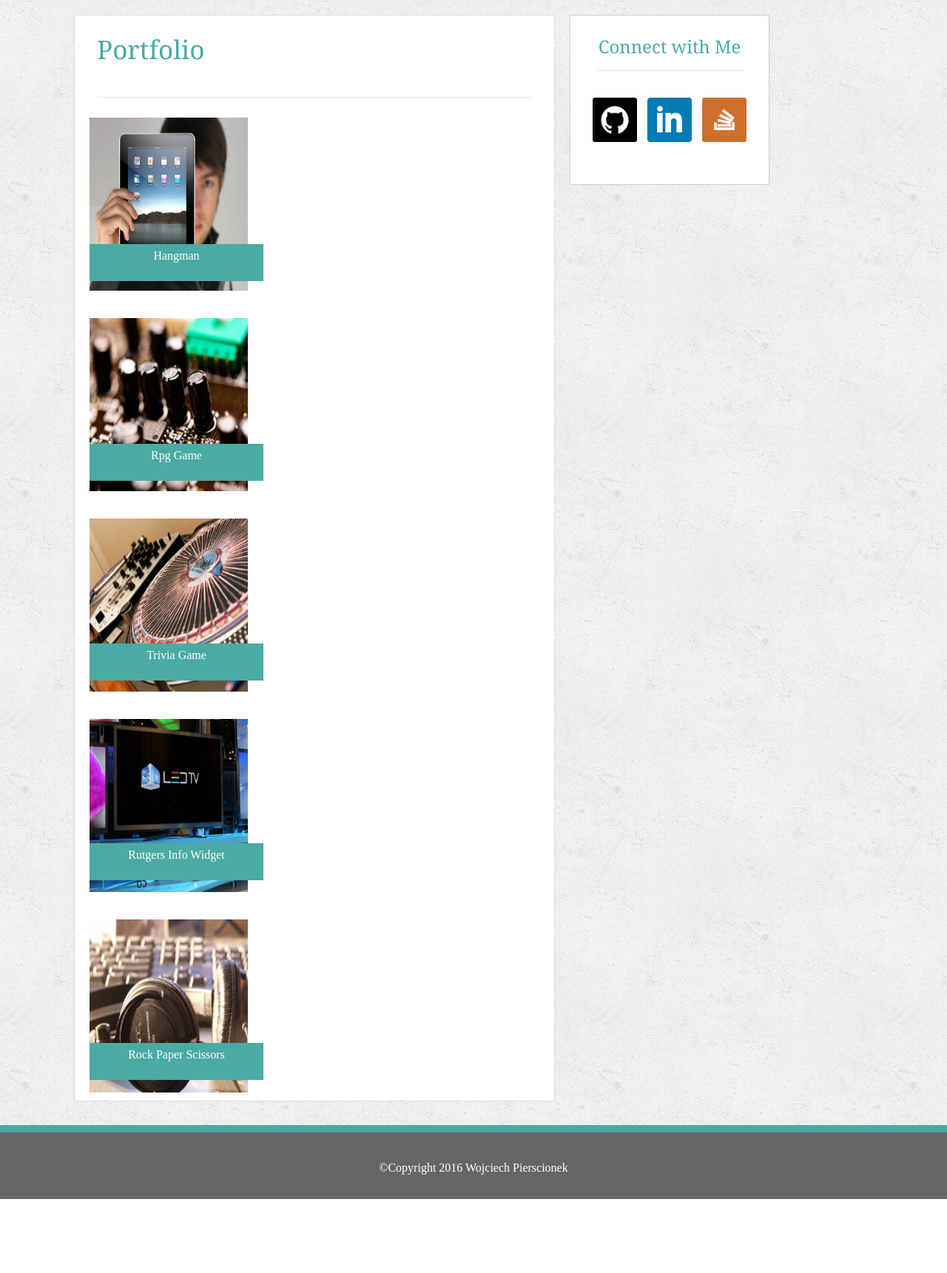
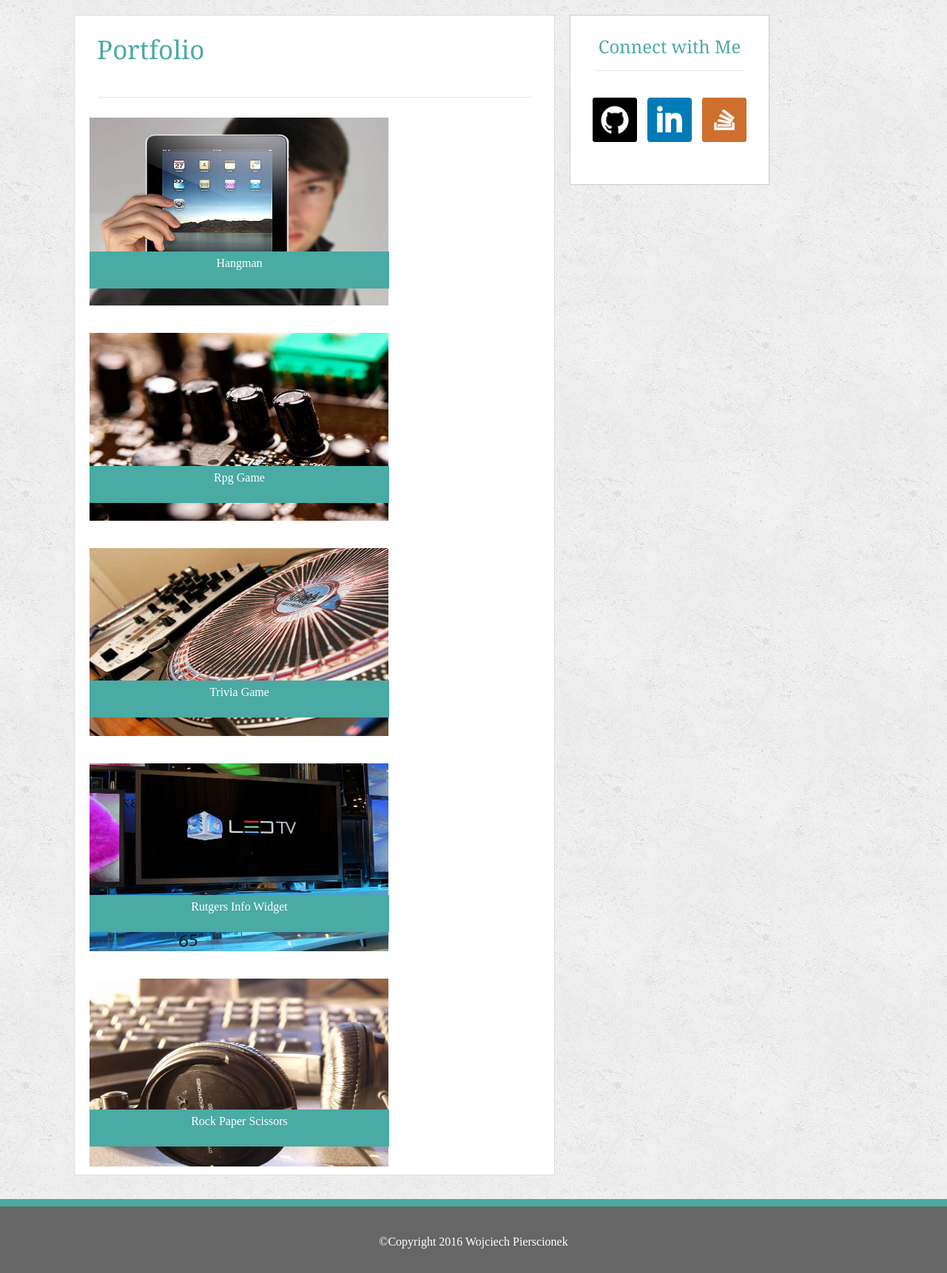
Before and after one commit to wpierscionek/RCBweek2, a PHP site: page /portfolio.html in a window 1280 px wide. Shown: the part 90-1811 px from the top of the page at 74% size. Before the commit the page ends 1711 px from the top, so only its background shows below. Run offline with PHP 8.4, Linux system fonts and the light colour scheme.

Commit message:
final push

```diff
--- a/responsivePortfolio/assets/css/style.css
+++ b/responsivePortfolio/assets/css/style.css
@@ -190,8 +190,8 @@ fieldset{
 #article_portfolio img{
 	position: relative;
 	display: inline-block;
-	width: 260px;
-	height: 260px;
+	width: 450px;
+	height: 280px;
 	padding: 26px 26px 0px 20px;
 	z-index: 1;
 }
@@ -203,9 +203,9 @@ fieldset{
 	text-align: center;
 	background-color: #4aaaa4;
 	color: #fff;
-	width: 235px;
+	width: 405px;
 	height: 50px;
-	top: 420px;
+	top: 430px;
 	z-index: 2;
 	margin-left: 20px;
 
@@ -215,9 +215,9 @@ fieldset{
 	text-align: center;
 	background-color: #4aaaa4;
 	color: #fff;
-	width: 235px;
+	width: 405px;
 	height: 50px;
-	top: 690px;
+	top: 720px;
 	z-index: 2;
 	margin-left: 20px;
 }
@@ -226,9 +226,9 @@ fieldset{
 	text-align: center;
 	background-color: #4aaaa4;
 	color: #fff;
-	width: 235px;
+	width: 405px;
 	height: 50px;
-	top: 960px;
+	top: 1010px;
 	z-index: 2;
 	margin-left: 20px;
 }
@@ -237,9 +237,9 @@ fieldset{
 	text-align: center;
 	background-color: #4aaaa4;
 	color: #fff;
-	width: 235px;
+	width: 405px;
 	height: 50px;
-	top: 1230px;
+	top: 1300px;
 	z-index: 2;
 	margin-left: 20px;
 }
@@ -248,9 +248,9 @@ fieldset{
 	text-align: center;
 	background-color: #4aaaa4;
 	color: #fff;
-	width: 235px;
+	width: 405px;
 	height: 50px;
-	top: 1500px;
+	top: 1590px;
 	z-index: 2;
 	margin-left: 20px;
 }
@@ -514,7 +514,7 @@ fieldset{
 	color: #fff;
 	width: 390px;
 	height: 50px;
-	top: 540px;
+	top: 550px;
 	z-index: 2;
 	margin-left: 20px;
 }
@@ -525,7 +525,7 @@ fieldset{
 	color: #fff;
 	width: 390px;
 	height: 50px;
-	top: 800px;
+	top: 830px;
 	z-index: 2;
 	margin-left: 20px;
 }
@@ -536,7 +536,7 @@ fieldset{
 	color: #fff;
 	width: 390px;
 	height: 50px;
-	top: 1060px;
+	top: 1110px;
 	z-index: 2;
 	margin-left: 20px;
 }
@@ -547,7 +547,7 @@ fieldset{
 	color: #fff;
 	width: 390px;
 	height: 50px;
-	top: 1310px;
+	top: 1400px;
 	left: 10px;
 	z-index: 2;
 	margin-left: 20px;
@@ -559,7 +559,7 @@ fieldset{
 	color: #fff;
 	width: 390px;
 	height: 50px;
-	top: 1580px;
+	top: 1680px;
 	left: 10px;
 	z-index: 2;
 	margin-left: 20px;
```
